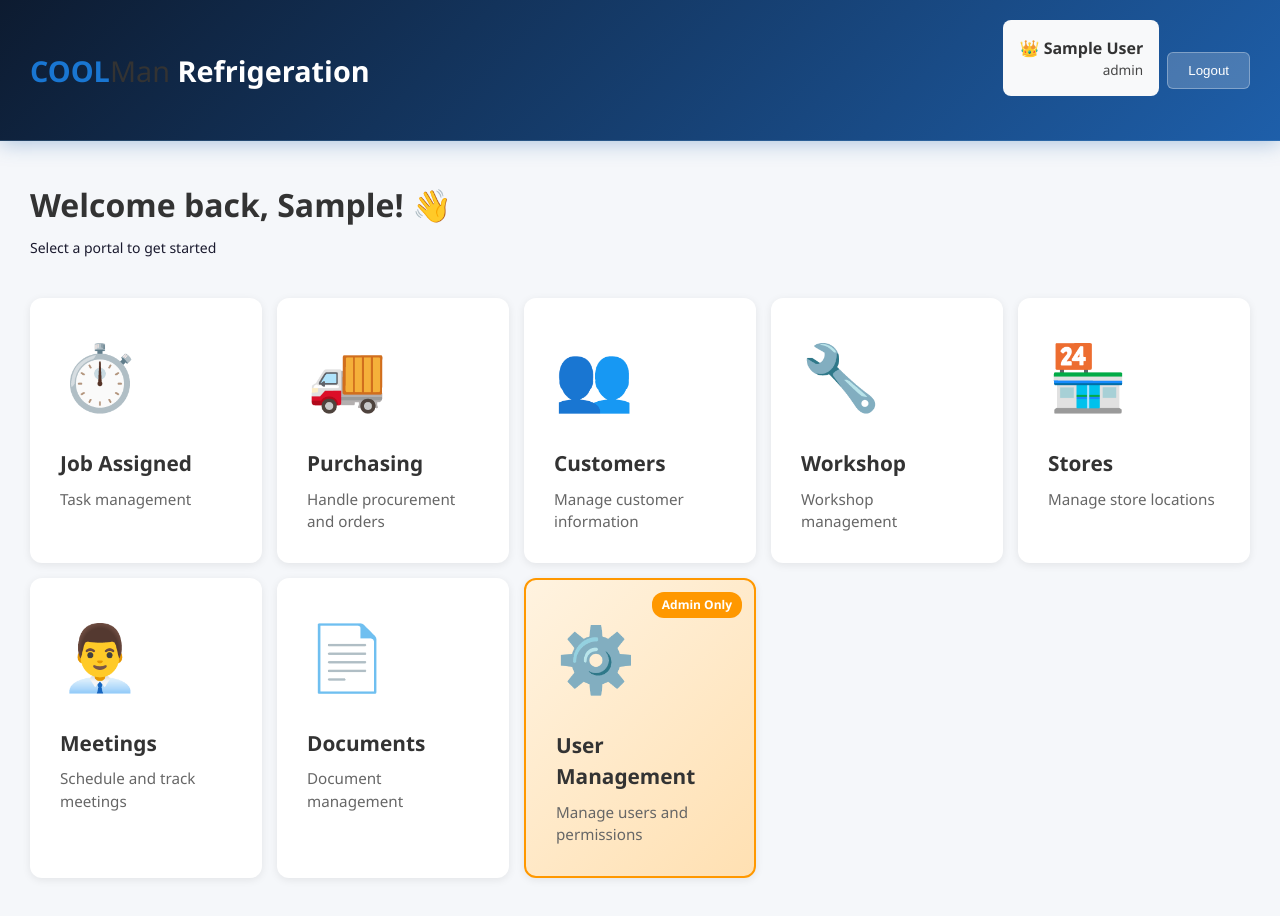
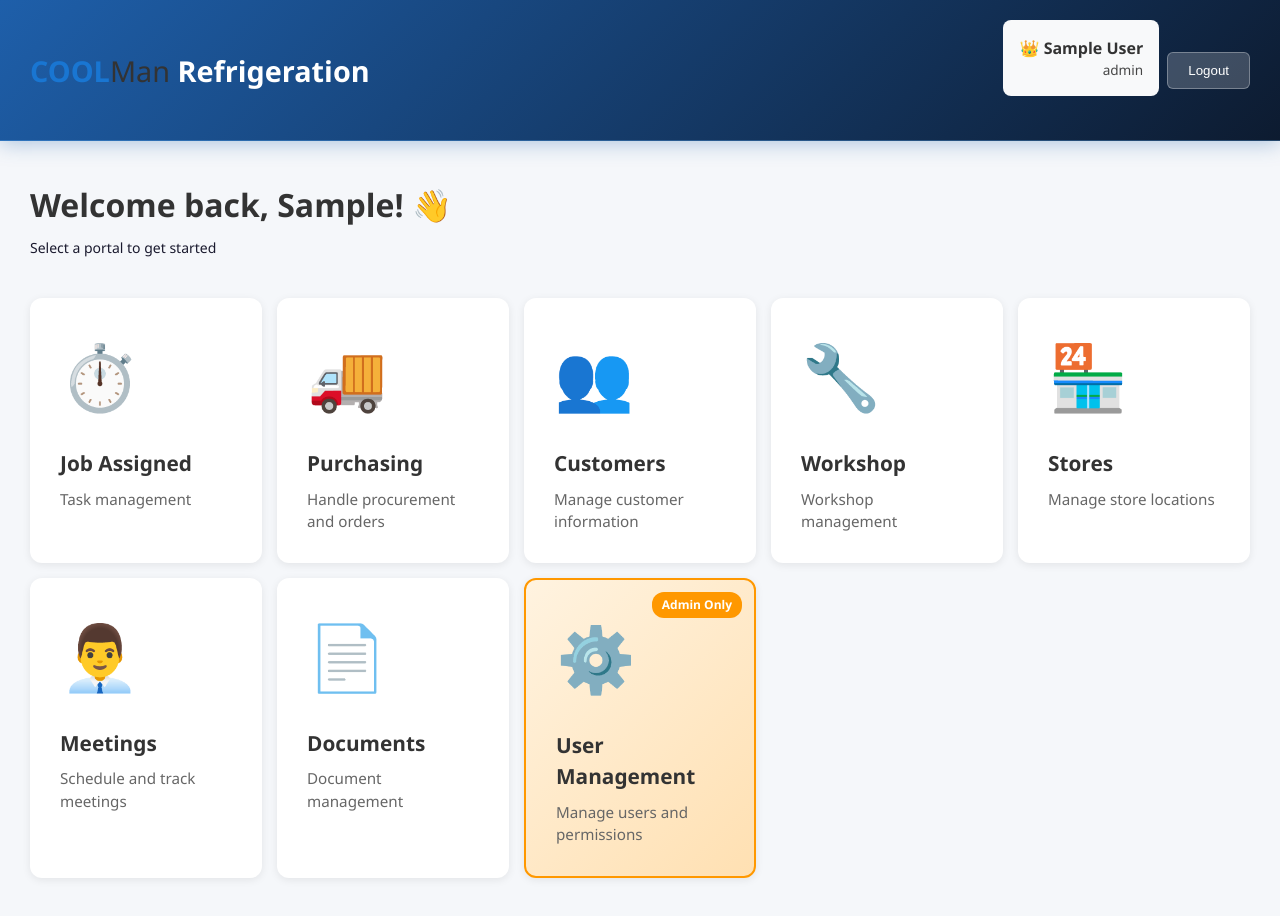
Before and after one commit to shanilkamfernando/CoolmanWorkshop, a React (Vite) app in the folder client/: page /dashboard in a window 1280 px wide. Built offline with nearby package versions, Linux system fonts and the light colour scheme; no server answers; sample sign-in values are in the browser's storage.

Commit message:
header changes

```diff
--- a/client/src/components/dashboard/Dashboard.css
+++ b/client/src/components/dashboard/Dashboard.css
@@ -7,7 +7,7 @@
 
 /* Optional: give the header a subtle glow edge like the auth pages */
 .dashboard-header {
-  background: linear-gradient(135deg, #0d1b30 0%, #1e5faa 100%);
+  background: linear-gradient(135deg, #1e5faa 0%, #0d1b30 100%);
   color: white;
   padding: 20px 0;
   box-shadow: 0 2px 20px rgba(30, 95, 170, 0.35);
--- a/client/src/pages/customers/JobCardsList.tsx
+++ b/client/src/pages/customers/JobCardsList.tsx
@@ -423,13 +423,6 @@ const JobCardsList = () => {
                           justifyContent: "center",
                         }}
                       >
-                        <button
-                          className="btn-download-small"
-                          title="Download"
-                          onClick={() => handleDownload(f)}
-                        >
-                          ⬇️
-                        </button>
                         {isAdmin && (
                           <button
                             className="btn-delete-small"
```
